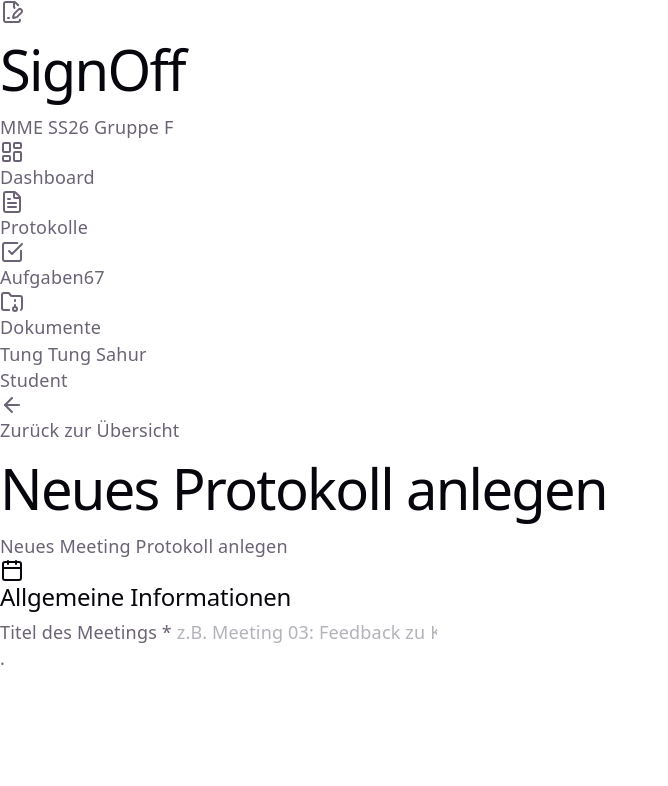
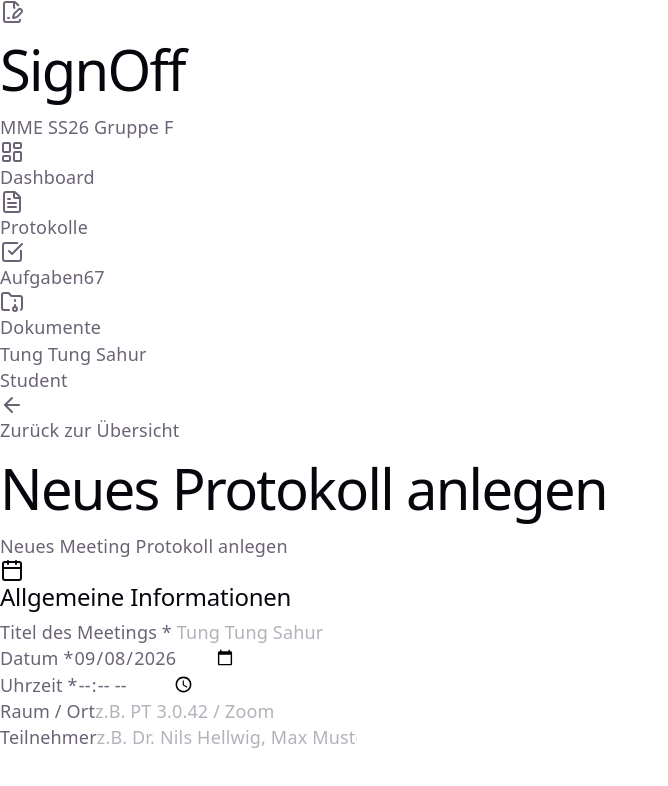
Before and after one commit to BastianOch/MME_SS26_Gruppe_F_SignOff, a React app in the folder frontend/: page /protokolle/neu in a window 1280 px wide. Shown: the top 786 px of the page, without its empty margins (0-668 px from the left). Built offline with nearby package versions, Linux system fonts and the light colour scheme; the HTML template or start-up script is replaced by a standard one.

Commit message:
Finished  building basic forms fpr Date, Time and Location

```diff
--- a/frontend/src/pages/NewProtocolPage.jsx
+++ b/frontend/src/pages/NewProtocolPage.jsx
@@ -72,22 +72,99 @@ function NewProtocolPage() {
           </h2>
           {/* Meeting Title */}
           <div>
+            {/* htmlFor="title" replaces the "for" in JavaScript and connects the label with the input field. */}
+            {/* This is important for accessability since the purpose of the input is abundantly clear
+            When the label is clicked the input field will automatically be focused */}
             <label htmlFor="title" className="block text-sm font-medium text-gray-700 mb-1">
+              {/* Notice the *-Symbol as its a equired field */}
               Titel des Meetings *
             </label> <input
               type="text"
               id="title"
+              // This is very important for REACT, since formData gets updated
               name="title"
+              // "required" nudges the user to fill out6 the field. It also adds a red border to the input field
               required
               value={formData.title}
+              // Every keystroke triggers the handleChange function, updating the formData in the progress!
               onChange={handleChange}
-              placeholder="z.B. Meeting 03: Feedback zu Kapitel 2"
+              placeholder="Tung Tung Sahur"
+              // Pretty standard layout for the input fields with a few exceeptions:
+              // w-full makes it so, that the input field takes up 100%  of the available width
+              // focus:outline-none removes the default line when focused by the user!
+              // focus:ring-2 focus:ring-blue-500 adds a nice blue ring around the input field when focused by the user
               className="w-full px-3.5 py-2 border border-gray-300 rounded-lg text-sm focus:outline-none focus:ring-2 focus:ring-blue-500"
             />
           </div>
+          {/* Now lets build a 3-column-grid layout for Date, Time and Location
+          Design wise the grids have a different appearance depending on the users device
+          grid-cols is for standard desktop devices, while sm:fird-cols is used for smaller devices */}
+          <div className="grid grid-cols-1 sm:grid-cols-3 gap-4">
+            {/* Date */}
+            <div>
+              <label htmlFor="date" className="block text-sm font-medium text-gray-700 mb-1">
+                Datum *
+              </label>
+              <input
+                // type="date" is a native HTML5 calendar input field allowing for a much more responsive user experience
+                type="date"
+                id="date"
+                name="date"
+                required
+                value={formData.date}
+                onChange={handleChange}
+                className="w-full px-3.5 py-2 border border-gray-300 rounded-lg text-sm focus:outline-none focus:ring-2 focus:ring-blue-500"
+              />
+            </div>
+            {/* Time */}
+            <div>
+              <label htmlFor="time" className="block text-sm font-medium text-gray-700 mb-1">
+                Uhrzeit *
+              </label>
+              <input
+                type="time"
+                id="time"
+                name="time"
+                required
+                value={formData.time}
+                onChange={handleChange}
+                className="w-full px-3.5 py-2 border border-gray-300 rounded-lg text-sm focus:outline-none focus:ring-2 focus:ring-blue-500"
+              />
+            </div>
+            {/* Location */}
+            <div>
+              <label htmlFor="location" className="block text-sm font-medium text-gray-700 mb-1">
+                Raum / Ort
+              </label>
+              <input
+                type="text"
+                id="location"
+                name="location"
+                value={formData.location}
+                onChange={handleChange}
+                placeholder="z.B. PT 3.0.42 / Zoom"
+                className="w-full px-3.5 py-2 border border-gray-300 rounded-lg text-sm focus:outline-none focus:ring-2 focus:ring-blue-500"
+              />
+            </div>
+          </div>
         </div>
-      </form>.
-    </main>
+        {/* Attendees */}
+        <div>
+          <label htmlFor="attendees" className="block text-sm font-medium text-gray-700 mb-1">
+            Teilnehmer
+          </label>
+          <input
+            type="text"
+            id="attendees"
+            name="attendees"
+            value={formData.attendees}
+            onChange={handleChange}
+            placeholder="z.B. Dr. Nils Hellwig, Max Mustermann"
+            className="w-full px-3.5 py-2 border border-gray-300 rounded-lg text-sm focus:outline-none focus:ring-2 focus:ring-blue-500"
+          />
+        </div>
+      </form>
+    </main >
   )
 }
 
```
